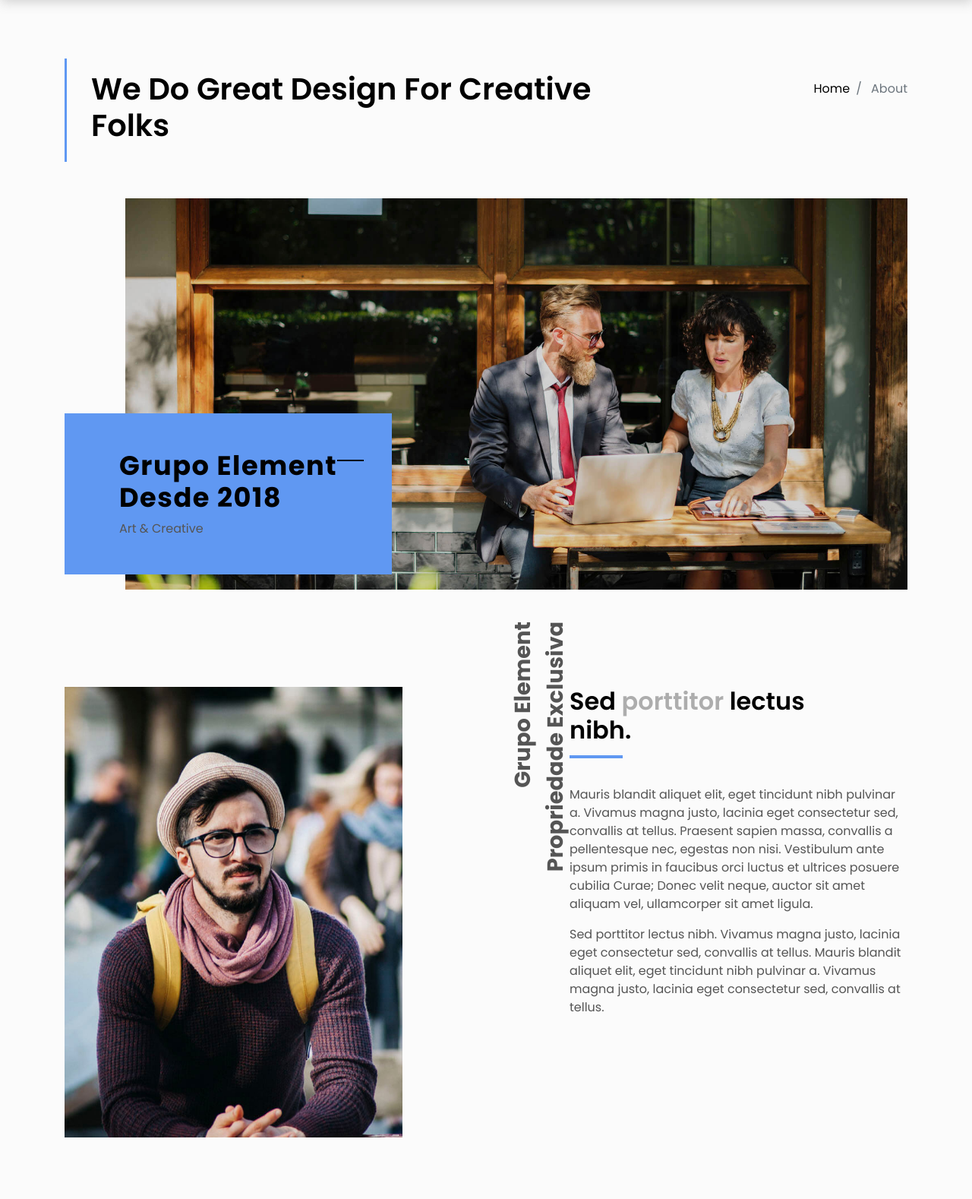
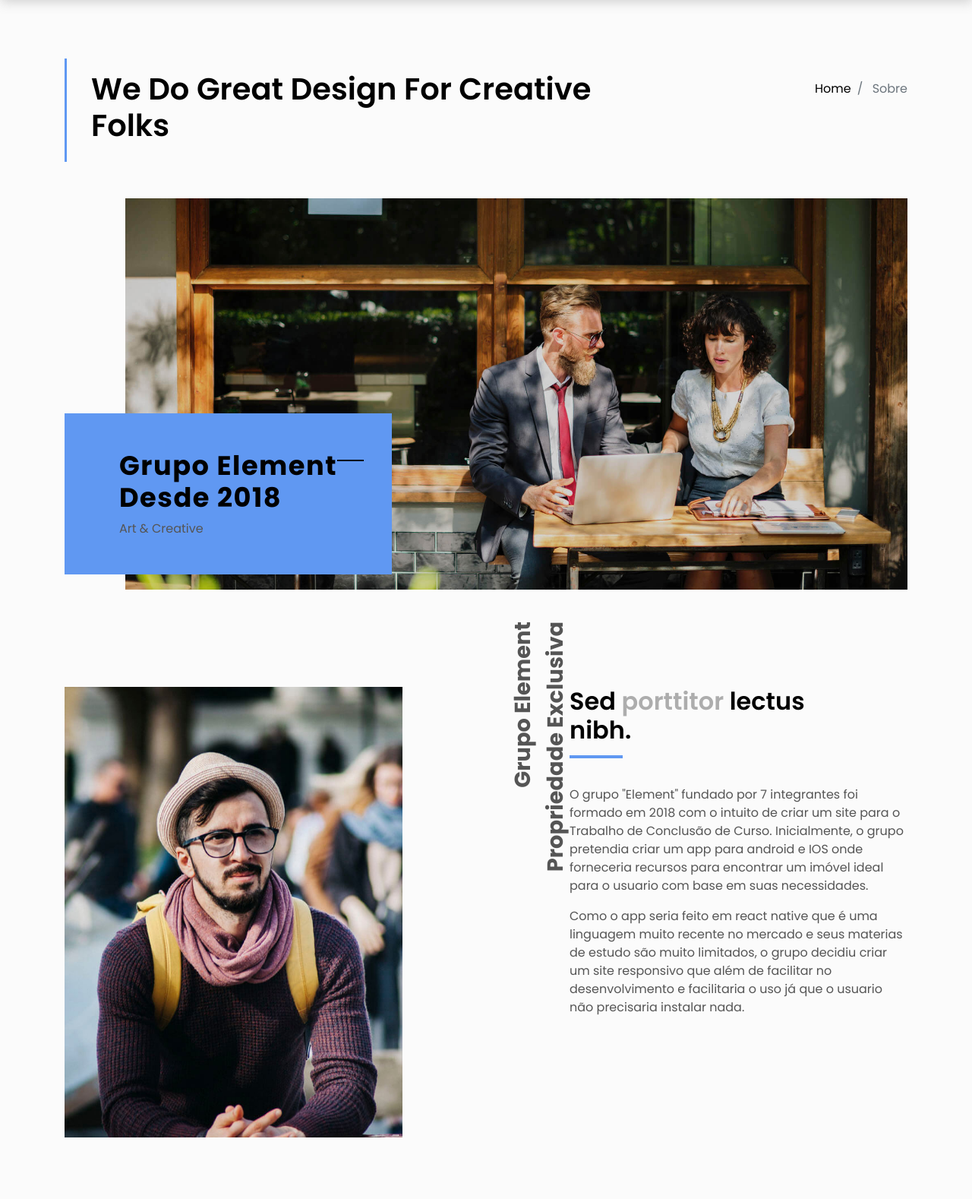
Before and after one commit to Arg0nn/QRHome, a CodeIgniter 4 app: the page made by app/Views/header/sobre.php in a window 1280 px wide. Shown: the part 115-1693 px from the top of the page at 76% size. Run offline with PHP 8.4 and a stand-in for CodeIgniter, Linux system fonts and the light colour scheme; the template is opened without the code that fills it, so the values that code supplies are empty; some libraries are stand-ins or nearby versions.

Commit message:
Alterado textos na pagina sobre

```diff
--- a/app/Views/header/sobre.php
+++ b/app/Views/header/sobre.php
@@ -22,7 +22,7 @@
                 <a href="<?php echo site_url('Main') ?>">Home</a>
               </li>
               <li class="breadcrumb-item active" aria-current="page">
-                About
+                Sobre
               </li>
             </ol>
           </nav>
@@ -64,18 +64,11 @@
                   <br> nibh.</h3>
               </div>
               <p class="color-text-a">
-                Mauris blandit aliquet elit, eget tincidunt nibh pulvinar a. Vivamus magna justo, lacinia eget
-                consectetur sed, convallis
-                at tellus. Praesent sapien massa, convallis a pellentesque nec, egestas non nisi. Vestibulum
-                ante ipsum primis in faucibus orci luctus et ultrices posuere cubilia Curae; Donec velit
-                neque, auctor sit amet aliquam vel, ullamcorper sit amet ligula.
+                O grupo "Element" fundado por 7 integrantes foi formado em 2018 com o intuito de criar um site para o Trabalho de Conclusão de Curso. Inicialmente, o grupo pretendia criar um app para android e IOS onde forneceria recursos para encontrar um imóvel ideal para o usuario com base em suas necessidades.
               </p>
               <p class="color-text-a">
-                Sed porttitor lectus nibh. Vivamus magna justo, lacinia eget consectetur sed, convallis at tellus.
-                Mauris blandit aliquet
-                elit, eget tincidunt nibh pulvinar a. Vivamus magna justo, lacinia eget consectetur sed,
-                convallis at tellus.
-              </p>
+                 Como o app seria feito em react native que é uma linguagem muito recente no mercado e seus materias de estudo são muito limitados, o grupo decidiu criar um site responsivo que além de facilitar no desenvolvimento e facilitaria o uso já que o usuario não precisaria instalar nada.
+                      </p>
             </div>
           </div>
         </div>
```
